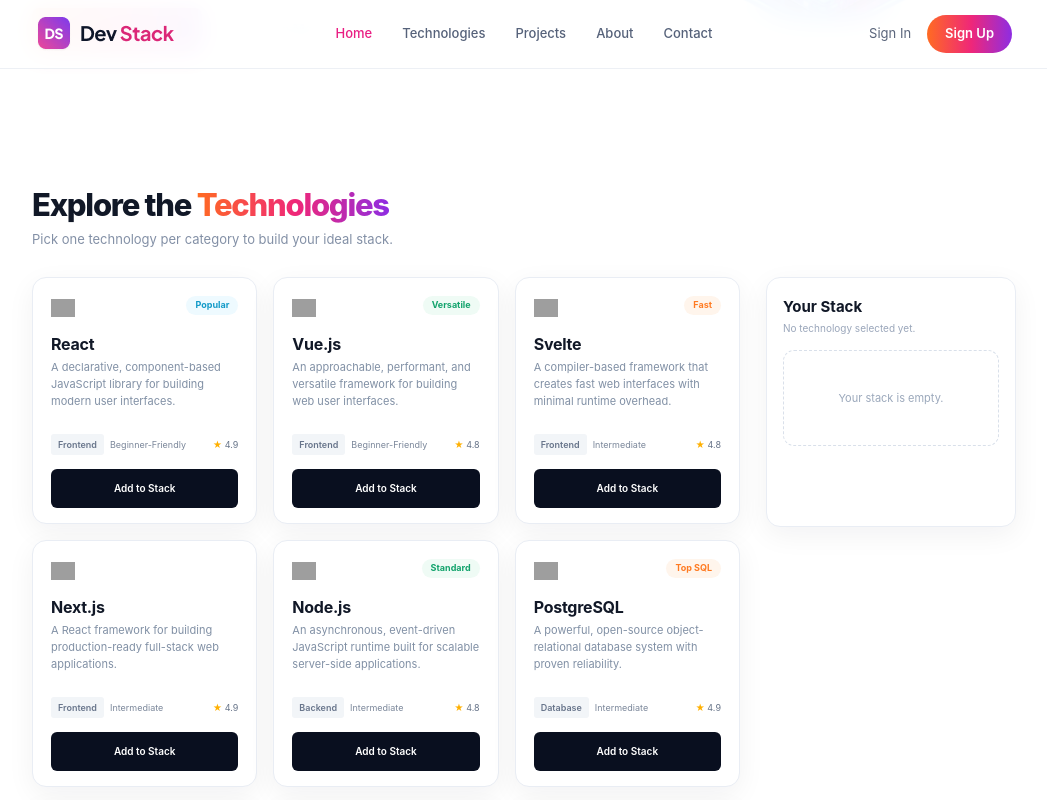
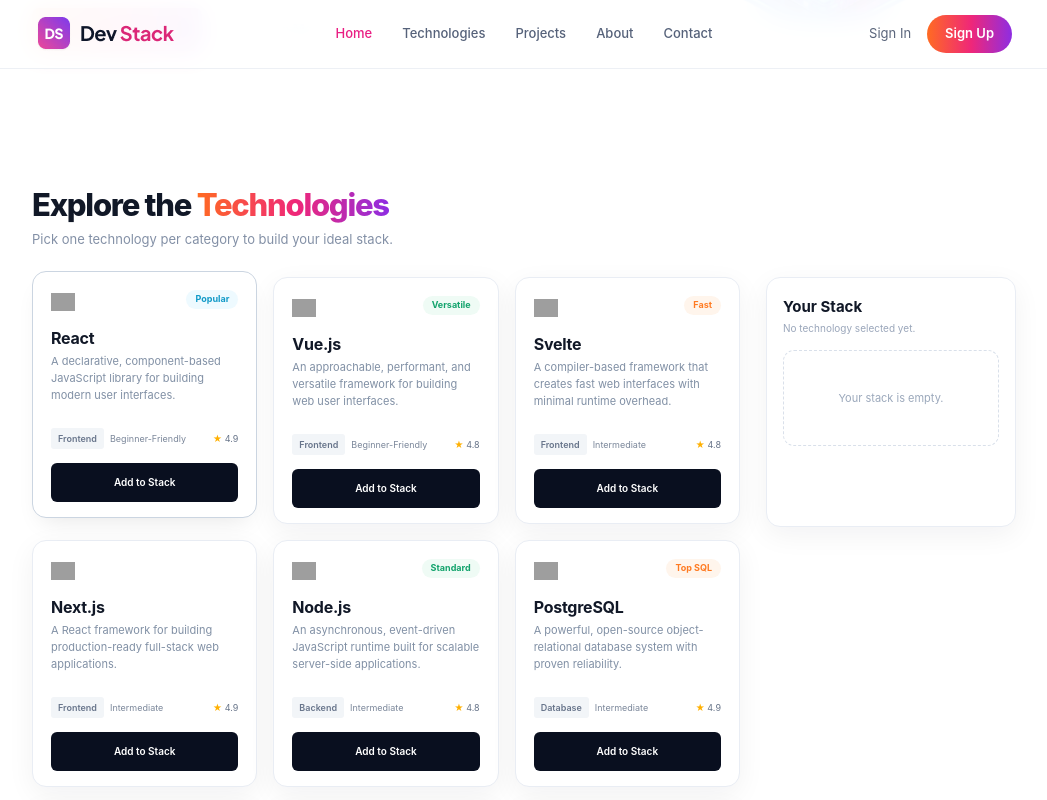
Before and after one commit to Sagordev1/Assignment_05_Dev_stack, a React (Vite) app: page / in a window 1280 px wide. In both pictures the pointer is over the element 260 px from the left and 833 px from the top of the page. Shown: the part 433-1233 px from the top of the page, without its empty margins (116-1163 px from the left). Built offline with nearby package versions, Linux system fonts and the light colour scheme; grey boxes are pictures that could not be loaded.

Commit message:
style: add card hover effect

```diff
--- a/src/index.css
+++ b/src/index.css
@@ -853,3 +853,20 @@
   border: 2px solid #f87171 !important;
 
 }
+
+
+.technology-card {
+  transition: all 0.3s ease-in-out;
+}
+
+
+.technology-card:hover {
+  transform: translateY(-6px);
+  box-shadow: 0 12px 24px -10px rgba(0, 0, 0, 0.1);
+  border-color: #cbd5e1;
+}
+
+
+.technology-card.added:hover {
+  border-color: #ff4d4d !important;
+}
```
